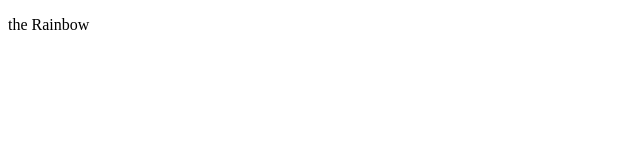
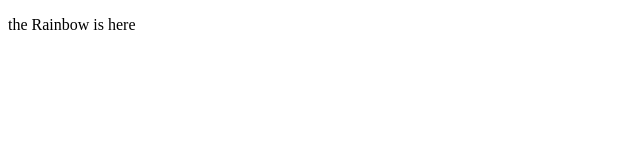
Before and after one commit to TheImipolexG/TheImipolexG.github.io, a plain HTML site: page index.html in a window 1280 px wide. Shown: the full height of the page, 0-640 px from the left. Drawn offline with Linux system fonts and the light colour scheme.

Commit message:
Small update

```diff
--- a/index.html
+++ b/index.html
@@ -4,6 +4,6 @@
 		<title>00000</title>
 	</head>
 	<body>
-		<p>the Rainbow</p>
+		<p>the Rainbow is here</p>
 	</body>
 </html>
```
